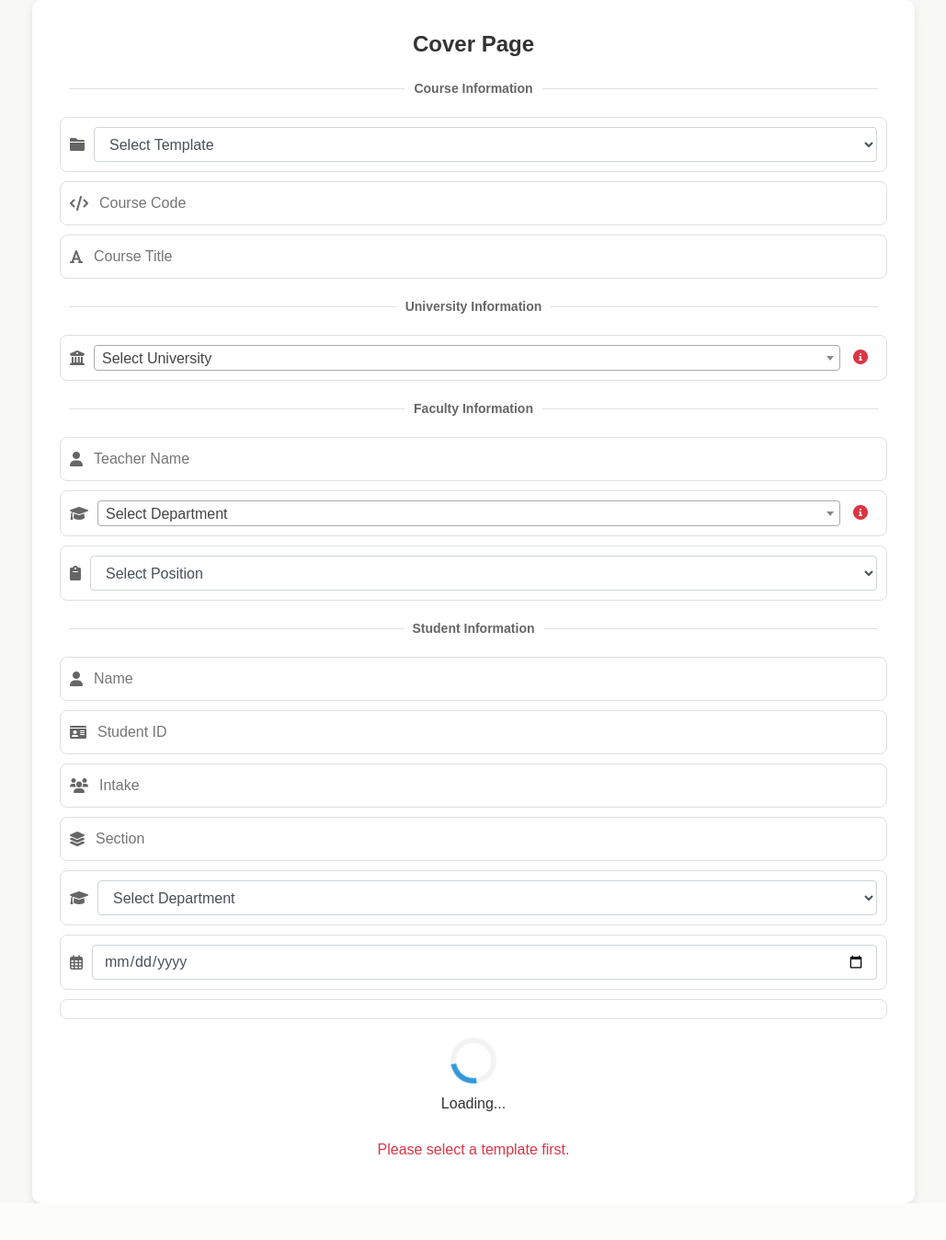
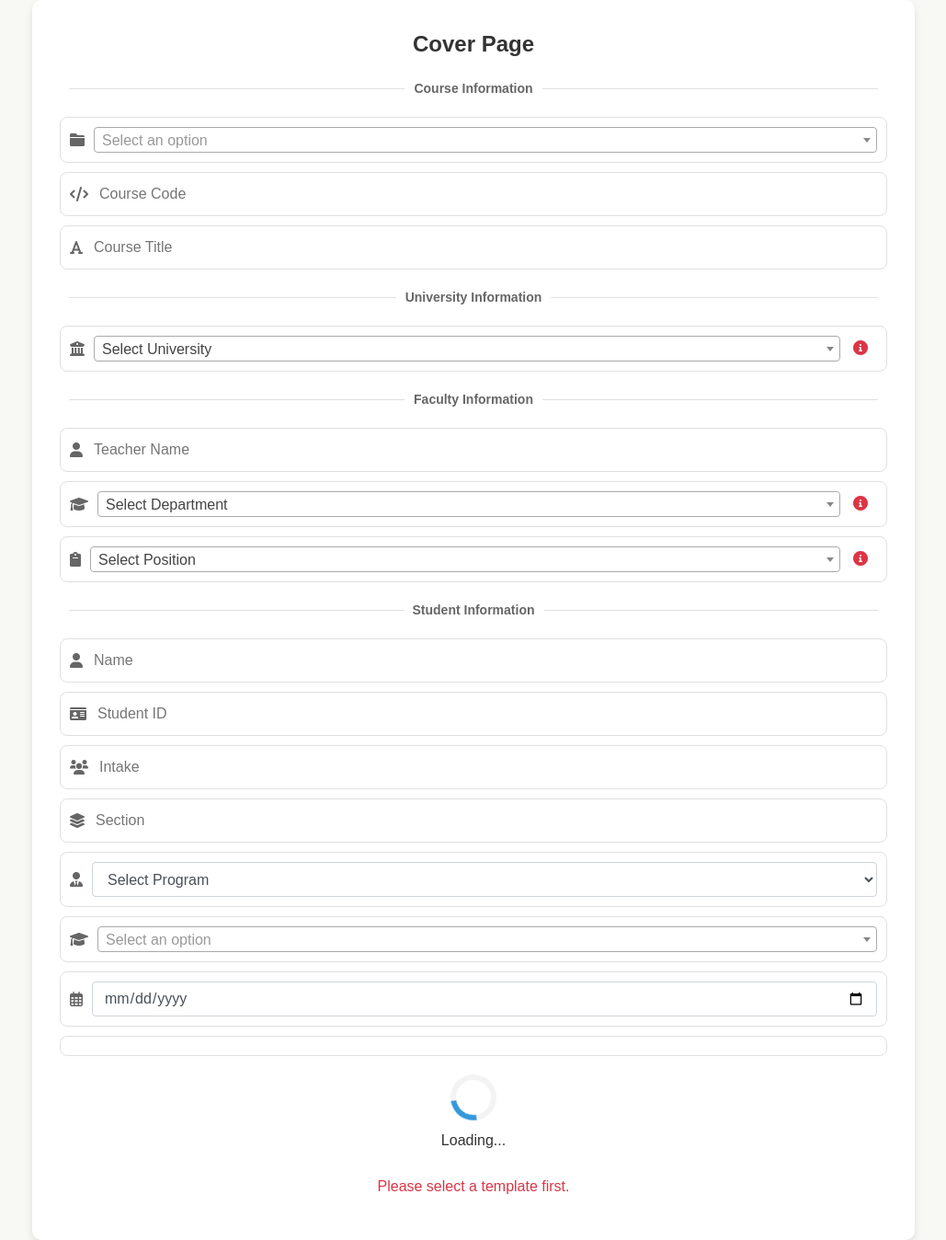
Before and after one commit to shagorrobidas/Smart_DMS, a Django app: template Smart_Document/Document/templates/create.html in a window 1280 px wide. Shown: the whole page at 92% size, without its empty margins (125-1154 px from the left). Before the commit the page ends 1308 px from the top, so only its background shows below. Run offline with Django 5.2, Linux system fonts and the light colour scheme; the template is opened without the code that fills it: most values are stand-ins (such as "Sample title", 1, 10 or a date in 2020); form fields are guessed from the names that the template uses; some libraries are stand-ins or nearby versions.

Commit message:
programs

```diff
--- a/Smart_Document/Document/templates/assignment_report.html
+++ b/Smart_Document/Document/templates/assignment_report.html
@@ -13,10 +13,10 @@
         <div class="assignment-title">ASSIGNMENT</div>
         <table class="info-table">
             <tr>
-            <td>Course Code : <span>{{ course_code }}</span></td>
+                <td>Course Code   : <span>{{ course_code }}</span></td>
             </tr>
             <tr>
-                <td>Course Title : <span>{{ course_title }}</span></td>
+                <td>Course Title  : <span>{{ course_title }}</span></td>
             </tr>
             <tr>
                 <td>Assignment No : <span>{{ assignment_no }}</span></td>
@@ -28,7 +28,7 @@
                 <p>ID No    : {{ student_id }}</p>
                 <p>Intake   : {{ intake }}</p>
                 <p>Section  : {{ section }}</p>
-                <p>Program  : {{ student_department.short_name }}</p>
+                <p>Program :{{program.program_name}} in {{ student_department.short_name }}</p>
             </div>
             <div class="box">
                 <h3>Submitted To </h3>
--- a/Smart_Document/Document/templates/create.html
+++ b/Smart_Document/Document/templates/create.html
@@ -206,7 +206,7 @@
                 {% endfor %}
             </select>
             <a href="{% url 'university_List' %}">
-                <i class="fas fa-info-circle tool text-danger" data-toggle="tooltip" data-placement="right" title="Select your university from the list."></i>
+                <i class="fas fa-info-circle tool text-danger" data-toggle="tooltip" data-placement="right" title="See all university list."></i>
             </a>
         </div>
 
@@ -225,18 +225,21 @@
                 {% endfor %}
             </select>
             <a href="{% url 'university_List' %}">
-                <i class="fas fa-info-circle tool text-danger" data-toggle="tooltip" data-placement="right" title="Select your university from the list."></i>
+                <i class="fas fa-info-circle tool text-danger" data-toggle="tooltip" data-placement="right" title="See all Depatment list"></i>
             </a>
         </div>
 
         <div class="form-group">
             <i class="fas fa-clipboard"></i>
-            <select name="faculty_position" class="form-control select2" required>
+            <select name="faculty_position" class="form-control"  id="position-select" required>
                 <option value="">Select Position</option>
                 {% for position in positions %}
                     <option value="{{position.id}}">{{position.title}}</option>
                 {% endfor %}
             </select>
+            <a href="{% url 'university_List' %}">
+                <i class="fas fa-info-circle tool text-danger" data-toggle="tooltip" data-placement="right" title="See all Teacher position list"></i>
+            </a>
         </div>
 
         <div class="section-title">Student Information</div>
@@ -258,6 +261,16 @@
         <div class="form-group">
             <i class="fas fa-layer-group"></i>
             <input type="text" name="section" placeholder="Section" required>
+        </div>
+
+        <div class="form-group">
+            <i class="fa-solid fa-user-tie"></i>
+                <select id="student-program" name="student_program" class="form-control" required>
+                    <option value="">Select Program</option>
+                        {% for program in programs %}
+                            <option value="{{program.id}}">{{program.program_name}}</option>
+                        {% endfor %}
+                </select>
         </div>
 
         <div class="form-group">
@@ -369,12 +382,57 @@
     </div>
 </div>
 
+<!-- =======================Teacher Position Modal======================= -->
+
+<div class="modal fade" id="addPositionModal" data-backdrop="static" data-keyboard="false" tabindex="-1" role="dialog" aria-labelledby="addPositionModalLabel" aria-hidden="true">
+    <div class="modal-dialog modal-lg" role="document">
+        <div class="modal-content">
+            <div class="modal-header">
+                <h5 class="modal-title" id="addPositionModalLabel">Create Depatment</h5>
+                <button type="button" class="close" data-dismiss="modal" aria-label="Close">
+                    <span aria-hidden="true">&times;</span>
+                </button>
+            </div>
+            <form id="positionForm" enctype="multipart/form-data">
+                {% csrf_token %}
+                <div class="modal-body">
+                    <div class="row">
+                        <label for="{{ department_form.name.id_for_label }}" name="name" class="col-sm-3 col-form-label">Depatment Name</label>
+                        <div class="col-sm-9 mb-3">
+                            {{ department_form.name }}
+                        </div>
+                        <label for="{{ department_form.code.id_for_label }}" name="code" class="col-sm-3 col-form-label">Code</label>
+                        <div class="col-sm-9 mb-3">
+                            {{ department_form.code }}
+                        </div>
+                        <label for="{{ department_form.location.id_for_label }}" name="sort_name" class="col-sm-3 col-form-label">Short name</label>
+                        <div class="col-sm-9 mb-3">
+                            {{ department_form.short_name }}
+                        </div>
+                    </div>
+
+                </div>
+                <div class="modal-footer">
+                    <button type="button" class="btn btn-secondary" data-dismiss="modal">Close</button>
+                    <button type="submit" class="btn btn-primary">Save</button>
+                </div>
+            </form>
+        </div>
+    </div>
+</div>
+
+
 {% endblock %}
 
 {% block extra_js %}
 
 <script>
 $(document).ready(function() {
+    $('.select2').select2({
+
+        placeholder: 'Select an option',
+        allowClear: true
+    });
     // Initialize select2 with "Add New" button
     $('#university-select').select2({
         language: {
@@ -391,6 +449,20 @@ $(document).ready(function() {
             return markup;
         }
     });
+    $('#university-select').select2({
+        language: {
+            noResults: function() {
+                return `
+                    <div>
+                        <button class="btn btn-link p-0 mt-1" id="addUniversityBtn">Create University</button>
+                    </div>
+                `;
+            }
+        },
+        escapeMarkup: function (markup) {
+            return markup;
+        }
+    });
 
     $('#department-select').select2({
         language: {
@@ -398,7 +470,23 @@ $(document).ready(function() {
                 return `
                     <div>
                         <span>No results found</span><br>
-                        <button class="btn btn-link p-0 mt-1" id="addDepatmentBtn">Add New Depatment</button>
+                        <button class="btn btn-link p-0 mt-1" id="addDepatmentBtn">Create Depatment</button>
+                    </div>
+                `;
+            }
+        },
+        escapeMarkup: function (markup) {
+            return markup;
+        }
+    });
+
+    $('#position-select').select2({
+        language: {
+            noResults: function() {
+                return `
+                    <div>
+                        <span>No results found</span><br>
+                        <button class="btn btn-link p-0 mt-1" id="addPositionModal">Create position </button>
                     </div>
                 `;
             }
@@ -415,6 +503,9 @@ $(document).ready(function() {
     // Show modal on "Add New Depatment" click
     $(document).on('click', '#addDepatmentBtn', function() {
         $('#addDepatmentModal').modal('show');
+    });
+    $(document).on('click', '#addPositionModal', function() {
+        $('#addPositionModal').modal('show');
     });
 
     // Submit university form via AJAX
@@ -443,6 +534,35 @@ $(document).ready(function() {
             },
             error: function(xhr) {
                 console.error(xhr.responseText);
+            }
+        });
+    });
+
+    $('#depatmentForm').on('submit', function (e) {
+        e.preventDefault();
+
+        let formData = new FormData(this);
+
+        $.ajax({
+            url: "{% url 'depatment_api' %}",
+            type: 'POST',
+            headers: {
+                'X-CSRFToken': '{{ csrf_token }}'
+            },
+            data: formData,
+            processData: false, // Important!
+            contentType: false, // Important!
+            success: function (response) {
+                console.log('Department created:', response);
+                const newOption = new Option(response.name, response.id, false, true);
+                $('#department-select').append(newOption).trigger('change');
+                $('#addDepatmentModal').modal('hide');
+                $('#depatmentForm')[0].reset();
+                // Optionally refresh department list or show success
+            },
+            error: function (xhr) {
+                console.error('Error:', xhr.responseJSON);
+                // Optionally show validation errors
             }
         });
     });
--- a/Smart_Document/Document/templates/labreport_cover.html
+++ b/Smart_Document/Document/templates/labreport_cover.html
@@ -31,7 +31,7 @@
                 <p>ID No : {{ student_id }}</p>
                 <p>Intake : {{ intake }}</p>
                 <p>Section : {{ section }}</p>
-                <p>Program : {{ student_department.short_name }}</p>
+                <p>Program :{{program.program_name}} in {{ student_department.short_name }}</p>
             </div>
             <div class="box">
                 <h3>Submitted To : </h3>
```
Also changed, not shown: Smart_Document/Document/api/serializers/depatment_serializers.py (+6 -1 lines), Smart_Document/Document/views.py (+10 -1 lines), Smart_Document/Document/api/views/depatment_views.py (line endings or trailing spaces), Smart_Document/db.sqlite3.
